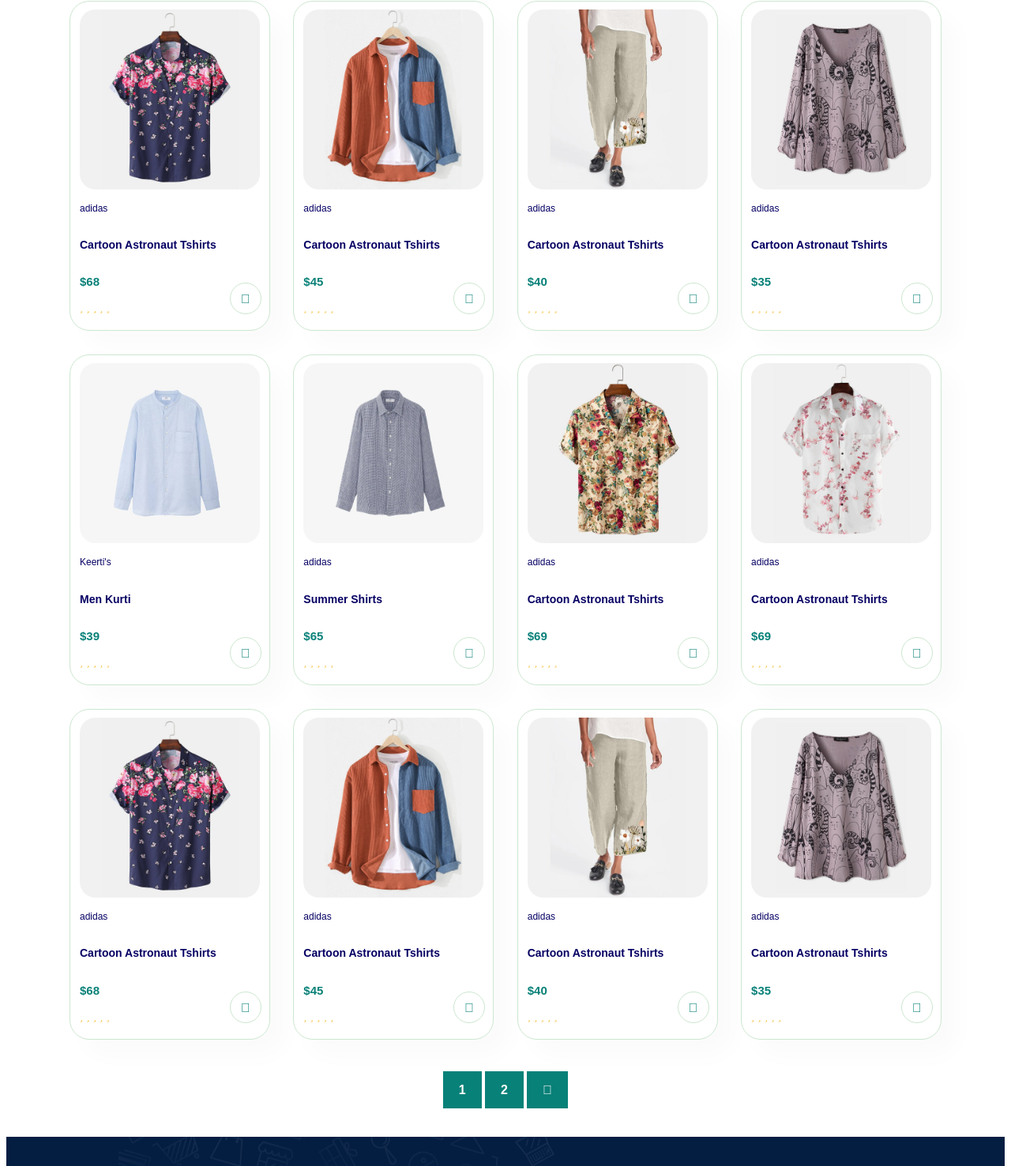
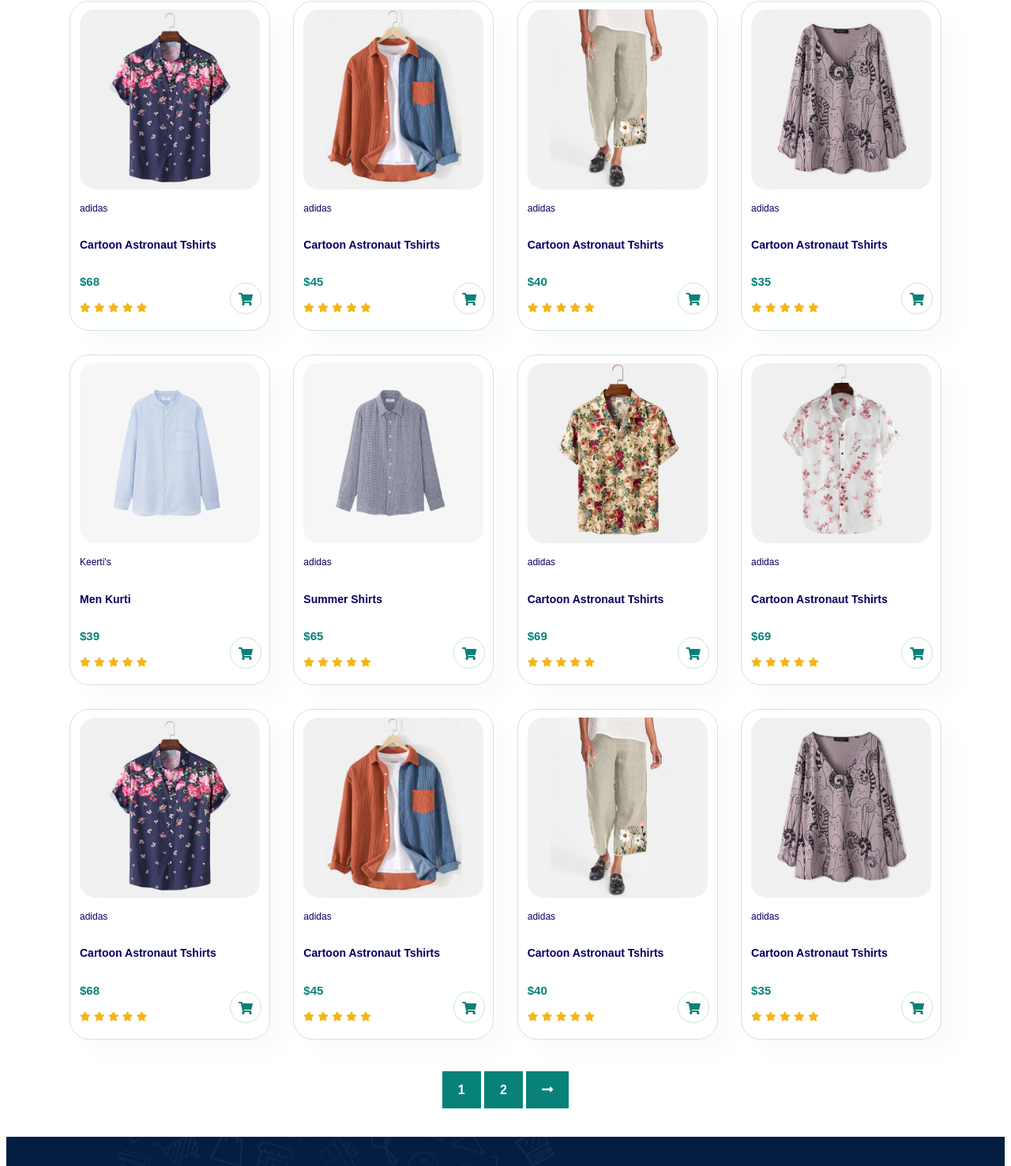
Before and after one commit to sundaram08/Coffeeila, a plain HTML site: page Shop.html in a window 1280 px wide. Shown: the part 941-2418 px from the top of the page at 79% size. Drawn offline with Linux system fonts and the light colour scheme.

Commit message:
updated html

```diff
--- a/Shop.html
+++ b/Shop.html
@@ -25,7 +25,7 @@
 
               <li> <a href=" contact.html">Contact</a></li>
 
-              <li><a href="cart.html"><i class="fa-solid fa-star"></i></a></li>
+              <li><a href="cart.html"><i class="fa fa-shopping-cart cart"></i></a></li>
 
               <a href="#" id="close"> <i class="fas fa-times"> </i></a>
 
@@ -50,14 +50,14 @@
                     <h5>Cartoon Astronaut Tshirts</h5>
                     <h3>$70</h3>
                     <div class="star">
-                        <i class="fa-solid fa-star"></i>
-                        <i class="fa-solid fa-star"></i>
-                        <i class="fa-solid fa-star"></i>
-                        <i class="fa-solid fa-star"></i>
-                        <i class="fa-solid fa-star"></i>
+                        <i class="fa fa-solid fa-star"></i>
+                        <i class="fa fa-solid fa-star"></i>
+                        <i class="fa fa-solid fa-star"></i>
+                        <i class="fa fa-solid fa-star"></i>
+                        <i class="fa fa-solid fa-star"></i>
                     </div>
                 </div>
-                <a href="#"><i class="fal fa-shopping-cart cart"></i></a>
+                <a href="#"><i class="fa fa-shopping-cart cart"></i></a>
             </div>
             <div class="pro">
               <img src="Images/f2.jpg" alt="">
@@ -66,14 +66,14 @@
                   <h5>Cartoon Astronaut Tshirts</h5>
                   <h3>$65</h3>
                   <div class="star">
-                      <i class="fa-solid fa-star"></i>
-                      <i class="fa-solid fa-star"></i>
-                      <i class="fa-solid fa-star"></i>
-                      <i class="fa-solid fa-star"></i>
-                      <i class="fa-solid fa-star"></i>
+                      <i class="fa fa-solid fa-star"></i>
+                      <i class="fa fa-solid fa-star"></i>
+                      <i class="fa fa-solid fa-star"></i>
+                      <i class="fa fa-solid fa-star"></i>
+                      <i class="fa fa-solid fa-star"></i>
                   </div>
               </div>
-              <a href="#"><i class="fal fa-shopping-cart cart"></i></a>
+              <a href="#"><i class="fa fa-shopping-cart cart"></i></a>
           </div>
           <div class="pro">
             <img src="Images/f3.jpg" alt="">
@@ -82,14 +82,14 @@
                 <h5>Cartoon Astronaut Tshirts</h5>
                 <h3>$69</h3>
                 <div class="star">
-                    <i class="fa-solid fa-star"></i>
-                    <i class="fa-solid fa-star"></i>
-                    <i class="fa-solid fa-star"></i>
-                    <i class="fa-solid fa-star"></i>
-                    <i class="fa-solid fa-star"></i>
+                    <i class="fa fa-solid fa-star"></i>
+                    <i class="fa fa-solid fa-star"></i>
+                    <i class="fa fa-solid fa-star"></i>
+                    <i class="fa fa-solid fa-star"></i>
+                    <i class="fa fa-solid fa-star"></i>
                 </div>
             </div>
-            <a href="#"><i class="fal fa-shopping-cart cart"></i></a>
+            <a href="#"><i class="fa fa-shopping-cart cart"></i></a>
         </div>
         <div class="pro">
           <img src="Images/f4.jpg" alt="">
@@ -98,14 +98,14 @@
               <h5>Cartoon Astronaut Tshirts</h5>
               <h3>$69</h3>
               <div class="star">
-                  <i class="fa-solid fa-star"></i>
-                  <i class="fa-solid fa-star"></i>
-                  <i class="fa-solid fa-star"></i>
-                  <i class="fa-solid fa-star"></i>
-                  <i class="fa-solid fa-star"></i>
+                  <i class="fa fa-solid fa-star"></i>
+                  <i class="fa fa-solid fa-star"></i>
+                  <i class="fa fa-solid fa-star"></i>
+                  <i class="fa fa-solid fa-star"></i>
+                  <i class="fa fa-solid fa-star"></i>
               </div>
           </div>
-          <a href="#"><i class="fal fa-shopping-cart cart"></i></a>
+          <a href="#"><i class="fa fa-shopping-cart cart"></i></a>
       </div>
       <div class="pro">
         <img src="Images/f5.jpg" alt="">
@@ -114,14 +114,14 @@
             <h5>Cartoon Astronaut Tshirts</h5>
             <h3>$68</h3>
             <div class="star">
-                <i class="fa-solid fa-star"></i>
-                <i class="fa-solid fa-star"></i>
-                <i class="fa-solid fa-star"></i>
-                <i class="fa-solid fa-star"></i>
-                <i class="fa-solid fa-star"></i>
+                <i class="fa fa-solid fa-star"></i>
+                <i class="fa fa-solid fa-star"></i>
+                <i class="fa fa-solid fa-star"></i>
+                <i class="fa fa-solid fa-star"></i>
+                <i class="fa fa-solid fa-star"></i>
             </div>
         </div>
-        <a href="#"><i class="fal fa-shopping-cart cart"></i></a>
+        <a href="#"><i class="fa fa-shopping-cart cart"></i></a>
     </div>
     <div class="pro">
                 <img src="Images/f6.jpg" alt="">
@@ -130,14 +130,14 @@
                     <h5>Cartoon Astronaut Tshirts</h5>
                     <h3>$45</h3>
                     <div class="star">
-                        <i class="fa-solid fa-star"></i>
-                        <i class="fa-solid fa-star"></i>
-                        <i class="fa-solid fa-star"></i>
-                        <i class="fa-solid fa-star"></i>
-                        <i class="fa-solid fa-star"></i>
+                        <i class="fa fa-solid fa-star"></i>
+                        <i class="fa fa-solid fa-star"></i>
+                        <i class="fa fa-solid fa-star"></i>
+                        <i class="fa fa-solid fa-star"></i>
+                        <i class="fa fa-solid fa-star"></i>
                     </div>
                 </div>
-                <a href="#"><i class="fal fa-shopping-cart cart"></i></a>
+                <a href="#"><i class="fa fa-shopping-cart cart"></i></a>
             </div>
             <div class="pro">
               <img src="Images/f7.jpg" alt="">
@@ -146,14 +146,14 @@
                   <h5>Cartoon Astronaut Tshirts</h5>
                   <h3>$40</h3>
                   <div class="star">
-                      <i class="fa-solid fa-star"></i>
-                      <i class="fa-solid fa-star"></i>
-                      <i class="fa-solid fa-star"></i>
-                      <i class="fa-solid fa-star"></i>
-                      <i class="fa-solid fa-star"></i>
+                      <i class="fa fa-solid fa-star"></i>
+                      <i class="fa fa-solid fa-star"></i>
+                      <i class="fa fa-solid fa-star"></i>
+                      <i class="fa fa-solid fa-star"></i>
+                      <i class="fa fa-solid fa-star"></i>
                   </div>
               </div>
-              <a href="#"><i class="fal fa-shopping-cart cart"></i></a>
+              <a href="#"><i class="fa fa-shopping-cart cart"></i></a>
           </div>
           <div class="pro">
             <img src="Images/f8.jpg" alt="">
@@ -162,14 +162,14 @@
                 <h5>Cartoon Astronaut Tshirts</h5>
                 <h3>$35</h3>
                 <div class="star">
-                    <i class="fa-solid fa-star"></i>
-                    <i class="fa-solid fa-star"></i>
-                    <i class="fa-solid fa-star"></i>
-                    <i class="fa-solid fa-star"></i>
-                    <i class="fa-solid fa-star"></i>
+                    <i class="fa fa-solid fa-star"></i>
+                    <i class="fa fa-solid fa-star"></i>
+                    <i class="fa fa-solid fa-star"></i>
+                    <i class="fa fa-solid fa-star"></i>
+                    <i class="fa fa-solid fa-star"></i>
                 </div>
             </div>
-            <a href="#"><i class="fal fa-shopping-cart cart"></i></a>
+            <a href="#"><i class="fa fa-shopping-cart cart"></i></a>
         </div>
 
         <div class="pro">
@@ -179,14 +179,14 @@
                   <h5>Men Kurti</h5>
                   <h3>$39</h3>
                   <div class="star">
-                      <i class="fa-solid fa-star"></i>
-                      <i class="fa-solid fa-star"></i>
-                      <i class="fa-solid fa-star"></i>
-                      <i class="fa-solid fa-star"></i>
-                      <i class="fa-solid fa-star"></i>
+                      <i class="fa fa-solid fa-star"></i>
+                      <i class="fa fa-solid fa-star"></i>
+                      <i class="fa fa-solid fa-star"></i>
+                      <i class="fa fa-solid fa-star"></i>
+                      <i class="fa fa-solid fa-star"></i>
                   </div>
               </div>
-              <a href="#"><i class="fal fa-shopping-cart cart"></i></a>
+              <a href="#"><i class="fa fa-shopping-cart cart"></i></a>
           </div>
           <div class="pro">
             <img src="Images/n2.jpg" alt="">
@@ -195,14 +195,14 @@
                 <h5>Summer Shirts</h5>
                 <h3>$65</h3>
                 <div class="star">
-                    <i class="fa-solid fa-star"></i>
-                    <i class="fa-solid fa-star"></i>
-                    <i class="fa-solid fa-star"></i>
-                    <i class="fa-solid fa-star"></i>
-                    <i class="fa-solid fa-star"></i>
+                    <i class="fa fa-solid fa-star"></i>
+                    <i class="fa fa-solid fa-star"></i>
+                    <i class="fa fa-solid fa-star"></i>
+                    <i class="fa fa-solid fa-star"></i>
+                    <i class="fa fa-solid fa-star"></i>
                 </div>
             </div>
-            <a href="#"><i class="fal fa-shopping-cart cart"></i></a>
+            <a href="#"><i class="fa fa-shopping-cart cart"></i></a>
         </div>
         <div class="pro">
           <img src="Images/f3.jpg" alt="">
@@ -211,14 +211,14 @@
               <h5>Cartoon Astronaut Tshirts</h5>
               <h3>$69</h3>
               <div class="star">
-                  <i class="fa-solid fa-star"></i>
-                  <i class="fa-solid fa-star"></i>
-                  <i class="fa-solid fa-star"></i>
-                  <i class="fa-solid fa-star"></i>
-                  <i class="fa-solid fa-star"></i>
+                  <i class="fa fa-solid fa-star"></i>
+                  <i class="fa fa-solid fa-star"></i>
+                  <i class="fa fa-solid fa-star"></i>
+                  <i class="fa fa-solid fa-star"></i>
+                  <i class="fa fa-solid fa-star"></i>
               </div>
           </div>
-          <a href="#"><i class="fal fa-shopping-cart cart"></i></a>
+          <a href="#"><i class="fa fa-shopping-cart cart"></i></a>
       </div>
       <div class="pro">
         <img src="Images/f4.jpg" alt="">
@@ -227,14 +227,14 @@
             <h5>Cartoon Astronaut Tshirts</h5>
             <h3>$69</h3>
             <div class="star">
-                <i class="fa-solid fa-star"></i>
-                <i class="fa-solid fa-star"></i>
-                <i class="fa-solid fa-star"></i>
-                <i class="fa-solid fa-star"></i>
-                <i class="fa-solid fa-star"></i>
+                <i class="fa fa-solid fa-star"></i>
+                <i class="fa fa-solid fa-star"></i>
+                <i class="fa fa-solid fa-star"></i>
+                <i class="fa fa-solid fa-star"></i>
+                <i class="fa fa-solid fa-star"></i>
             </div>
         </div>
-        <a href="#"><i class="fal fa-shopping-cart cart"></i></a>
+        <a href="#"><i class="fa fa-shopping-cart cart"></i></a>
     </div>
     <div class="pro">
       <img src="Images/f5.jpg" alt="">
@@ -243,14 +243,14 @@
           <h5>Cartoon Astronaut Tshirts</h5>
           <h3>$68</h3>
           <div class="star">
-              <i class="fa-solid fa-star"></i>
-              <i class="fa-solid fa-star"></i>
-              <i class="fa-solid fa-star"></i>
-              <i class="fa-solid fa-star"></i>
-              <i class="fa-solid fa-star"></i>
+              <i class="fa fa-solid fa-star"></i>
+              <i class="fa fa-solid fa-star"></i>
+              <i class="fa fa-solid fa-star"></i>
+              <i class="fa fa-solid fa-star"></i>
+              <i class="fa fa-solid fa-star"></i>
           </div>
       </div>
-      <a href="#"><i class="fal fa-shopping-cart cart"></i></a>
+      <a href="#"><i class="fa fa-shopping-cart cart"></i></a>
   </div>
   <div class="pro">
               <img src="Images/f6.jpg" alt="">
@@ -259,14 +259,14 @@
                   <h5>Cartoon Astronaut Tshirts</h5>
                   <h3>$45</h3>
                   <div class="star">
-                      <i class="fa-solid fa-star"></i>
-                      <i class="fa-solid fa-star"></i>
-                      <i class="fa-solid fa-star"></i>
-                      <i class="fa-solid fa-star"></i>
-                      <i class="fa-solid fa-star"></i>
+                      <i class="fa fa-solid fa-star"></i>
+                      <i class="fa fa-solid fa-star"></i>
+                      <i class="fa fa-solid fa-star"></i>
+                      <i class="fa fa-solid fa-star"></i>
+                      <i class="fa fa-solid fa-star"></i>
                   </div>
               </div>
-              <a href="#"><i class="fal fa-shopping-cart cart"></i></a>
+              <a href="#"><i class="fa fa-shopping-cart cart"></i></a>
           </div>
           <div class="pro">
             <img src="Images/f7.jpg" alt="">
@@ -275,14 +275,14 @@
                 <h5>Cartoon Astronaut Tshirts</h5>
                 <h3>$40</h3>
                 <div class="star">
-                    <i class="fa-solid fa-star"></i>
-                    <i class="fa-solid fa-star"></i>
-                    <i class="fa-solid fa-star"></i>
-                    <i class="fa-solid fa-star"></i>
-                    <i class="fa-solid fa-star"></i>
+                    <i class="fa fa-solid fa-star"></i>
+                    <i class="fa fa-solid fa-star"></i>
+                    <i class="fa fa-solid fa-star"></i>
+                    <i class="fa fa-solid fa-star"></i>
+                    <i class="fa fa-solid fa-star"></i>
                 </div>
             </div>
-            <a href="#"><i class="fal fa-shopping-cart cart"></i></a>
+            <a href="#"><i class="fa fa-shopping-cart cart"></i></a>
         </div>
         <div class="pro">
           <img src="Images/f8.jpg" alt="">
@@ -291,21 +291,21 @@
               <h5>Cartoon Astronaut Tshirts</h5>
               <h3>$35</h3>
               <div class="star">
-                  <i class="fa-solid fa-star"></i>
-                  <i class="fa-solid fa-star"></i>
-                  <i class="fa-solid fa-star"></i>
-                  <i class="fa-solid fa-star"></i>
-                  <i class="fa-solid fa-star"></i>
+                  <i class="fa fa-solid fa-star"></i>
+                  <i class="fa fa-solid fa-star"></i>
+                  <i class="fa fa-solid fa-star"></i>
+                  <i class="fa fa-solid fa-star"></i>
+                  <i class="fa fa-solid fa-star"></i>
               </div>
           </div>
-          <a href="#"><i class="fal fa-shopping-cart cart"></i></a>
+          <a href="#"><i class="fa fa-shopping-cart cart"></i></a>
       </div>
       </div>
     </section>
     <section id="pagination">
         <a href="#">1</a>
         <a href="#">2</a>
-        <a href=""><i class="fal fa-long-arrow-alt-right"></i></a>
+        <a href=""><i class="fa fa-long-arrow-alt-right"></i></a>
     </section>
     <section id="newsletter" class="section-p1" class="section-m1
     ">
@@ -363,7 +363,7 @@
           <img src="Images/pay.png" alt="">
         </div>
       <div class="copyright">
-        <P> ©2021, Tech2 etc - HTML CSS Ecommerce Template </p>
+        <P> ©2021, Sundaram - HTML CSS Ecommerce Template </p>
       </div>
     </section>
 
```
Also changed, not shown: About.html (+3 -3 lines), Blog.html (+4 -4 lines), Cart.html (+4 -4 lines), Contact.html (+3 -3 lines), index.html (+98 -98 lines).
